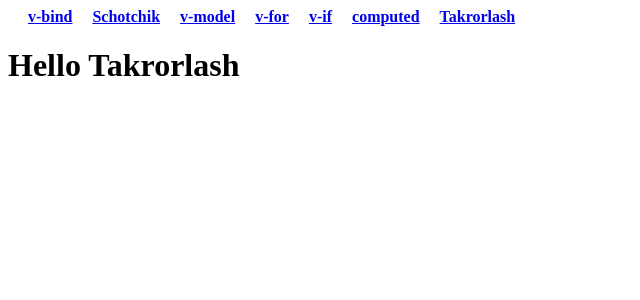
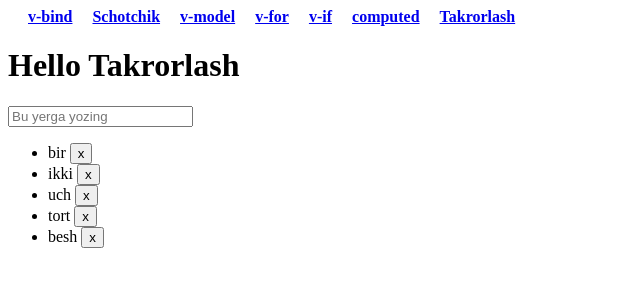
Before and after one commit to SanjarbekUsmonov/vue-3-for-beginers, a Vue app in the folder beginers/: page /tak in a window 1280 px wide. Shown: the top 300 px of the page, without its empty margins (0-640 px from the left). Built offline with nearby package versions, Linux system fonts and the light colour scheme.

Commit message:
tutorial

```diff
--- a/beginers/src/views/Takrorlash.vue
+++ b/beginers/src/views/Takrorlash.vue
@@ -2,7 +2,66 @@
     <div>
         <h1>Hello Takrorlash</h1>
         <div>
+            <input type="text"
+            v-bind:placeholder="inputValue"
+            v-model="inputModel"
+            >
+           <ul>
+             <li v-for="(array,index) in newArray" :key="index">{{ array }}
+             <button>x</button>
+            </li>
+         </ul>
+        </div>
+    </div>
+</template>
 
+<script>
+    export default {
+        data() {
+            return {
+                inputValue:"Bu yerga yozing",
+                inputModel:"",
+                newArray:["bir","ikki","uch","tort","besh"]
+            }
+        },
+    }
+</script>
+
+<style lang="css" scoped>
+
+</style>
+
+
+
+
+
+
+
+
+
+
+
+
+
+
+
+
+
+
+
+
+
+
+
+
+
+<!-- <template>
+    <div>
+        <h1>Hello Takrorlash</h1>
+        <div>
+            <h1>{{schochik}}</h1>
+            <button @click="oldinga()">oldinga</button>
+            <button @click="orqaga()">orqaga</button>
         </div>
     </div>
 </template>
@@ -11,12 +70,24 @@
  export default {
      data() {
         return {
-
+          schochik: 0
         }
+     },
+     methods: {
+        oldinga(){
+           if(this.schochik < 10){
+            this.schochik++
+           }
+        },
+        orqaga(){
+           if(this.schochik > 0){
+            this.schochik--
+           }
+        },
      },
 }
 </script>
 
 <style  scoped>
 
-</style>
+</style> -->
```
